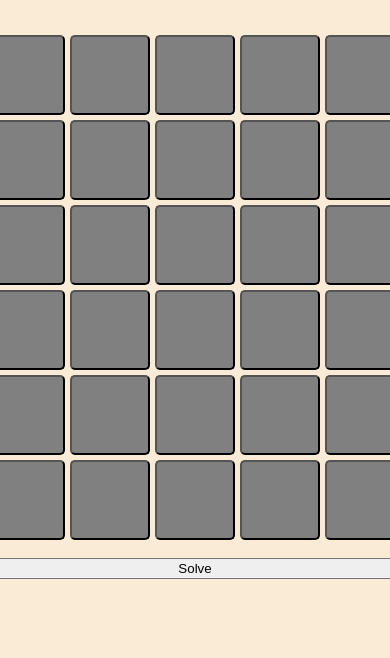
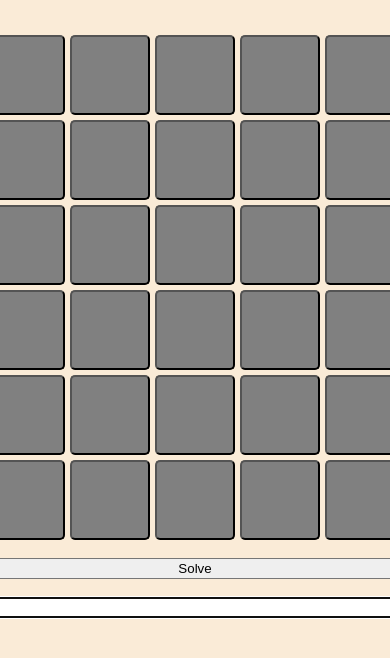
Before and after one commit to carlosbarcelo/wordle-solver, a plain HTML site: page index.html in a window 390 px wide. Shown: the part 114-772 px from the top of the page. Drawn offline with Linux system fonts and the light colour scheme.

Commit message:
maybe usable on mobile

```diff
--- a/index.html
+++ b/index.html
@@ -13,6 +13,7 @@
     <br />
     <button id="solve" onclick="solve()">Solve</button>
     <br />
+    <input type="text" id="textInput" autofocus />
     <div>
       <h2 id="validNum"></h2>
       <p id="valids"></p>
```
